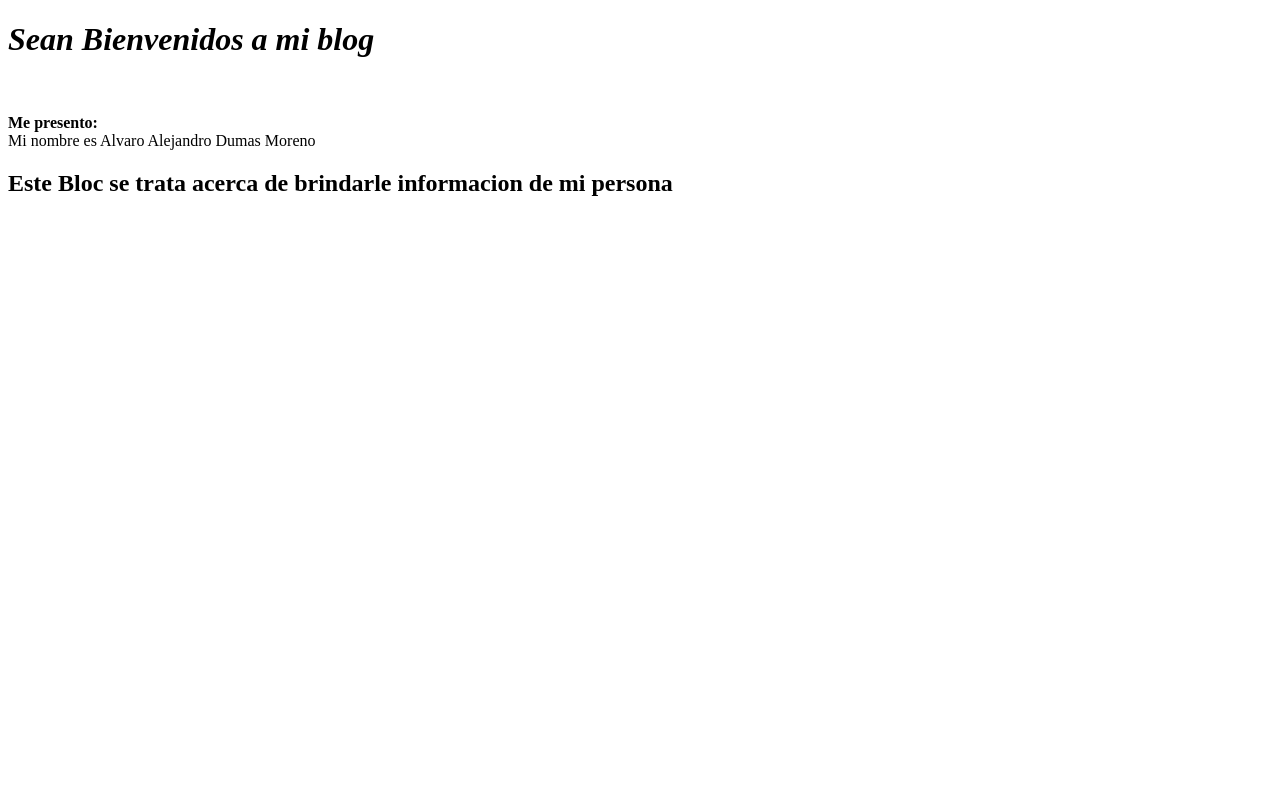
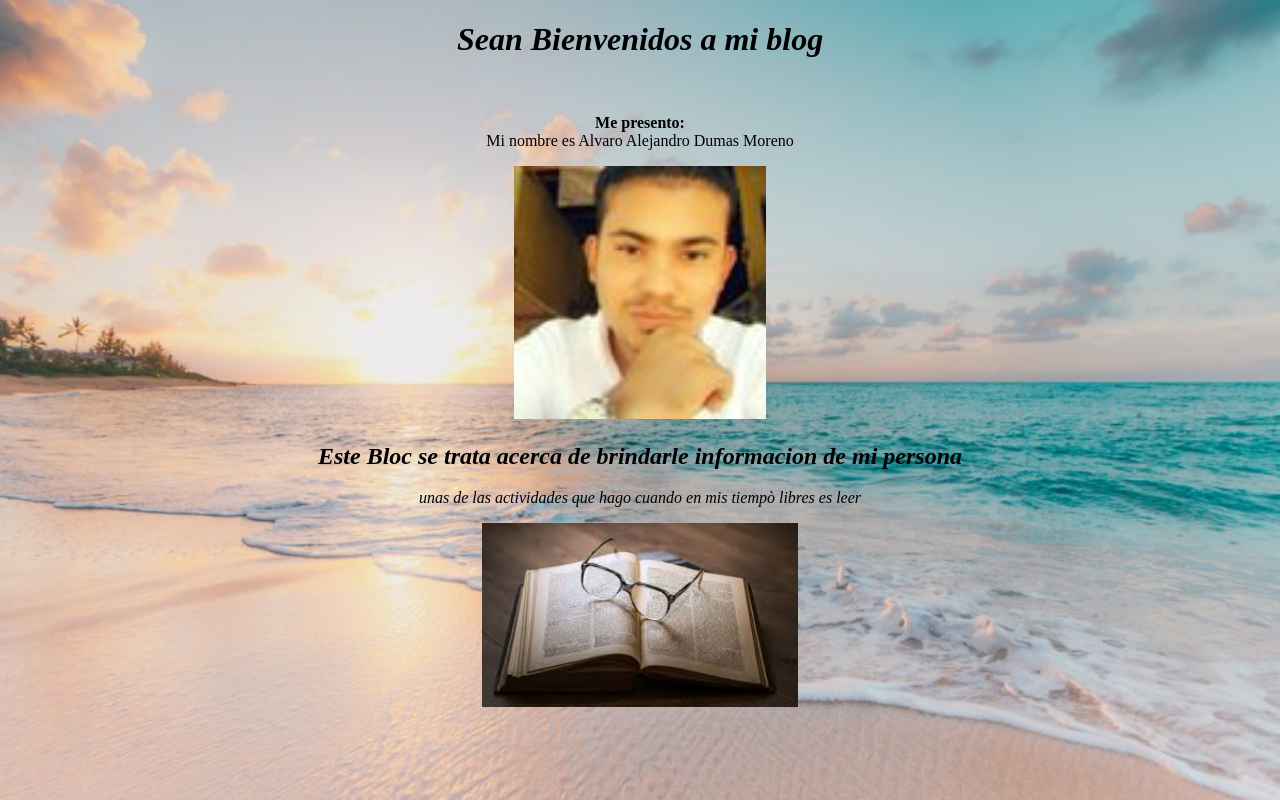
Before and after one commit to Alvaro707/miblog, a plain HTML site: page index.html in a window 1280 px wide. Drawn offline with Linux system fonts and the light colour scheme.

Commit message:
agrego imagenes y mas datos a mi blog

```diff
--- /dev/null
+++ b/css/style.css
@@ -0,0 +1,7 @@
+body{
+  background: url(Descarga.jpg);
+  background-size: 100%;
+  font-family: gabriola;
+  text-align: center;
+
+}
--- a/index.html
+++ b/index.html
@@ -3,7 +3,7 @@
 <head>
 <meta charset="UTF-8">
 <title>Miblog</title>
-
+<link href="css/style.css" rel="stylesheet">
 
 
 </head>
@@ -14,9 +14,12 @@
 <p><b>Me presento:</b>
 <br>
 Mi nombre es Alvaro Alejandro Dumas Moreno</p>
+<img src="imagenes/Alvaro.jpg"  width= "20%" height= "20%">
 
+<h2><b><i>Este Bloc se trata acerca de brindarle informacion de mi persona</u></b></h2>
 
-<h2>Este Bloc se trata acerca de brindarle informacion de mi persona</h2>
+<p> unas de  las actividades que hago cuando en mis tiempò libres es leer</P>
+  <img src="imagenes/Libro.jpg"  width= "25%" height= "25%">
 
 
 </body>
```
Also changed, not shown: css/Descarga.jpg (added), imagenes/Alvaro.jpg (added), imagenes/Libro.jpg (added).
